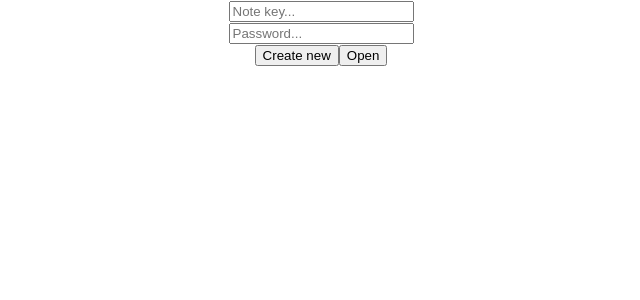
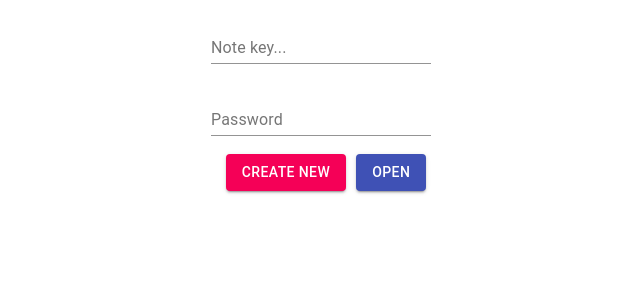
Before and after one commit to uxname/cryptonotes-webapp, a React (Create React App) app: page / in a window 1280 px wide. Shown: the top 300 px of the page, without its empty margins (319-959 px from the left). Built offline with nearby package versions, Linux system fonts and the light colour scheme.

Commit message:
Added material design

```diff
--- a/package.json
+++ b/package.json
@@ -3,6 +3,7 @@
   "version": "0.1.0",
   "private": true,
   "dependencies": {
+    "@material-ui/core": "^4.4.0",
     "apollo-boost": "^0.4.4",
     "crypto-js": "^3.1.9-1",
     "graphql": "^14.5.4",
--- a/src/components/Main/index.js
+++ b/src/components/Main/index.js
@@ -1,4 +1,6 @@
 import React, {useState} from 'react';
+import Button from '@material-ui/core/Button';
+import TextField from '@material-ui/core/TextField';
 
 export default function (props) {
     const [noteKey, setNoteKey] = useState(null);
@@ -15,14 +17,16 @@ export default function (props) {
 
     return (
         <>
-            <input type="text" id='input-note-key' placeholder="Note key..."
-                   onChange={e => setNoteKey(e.target.value)}/>
+            <TextField margin="normal" type="text" id='input-note-key' label="Note key..."
+                       onChange={e => setNoteKey(e.target.value)}/>
             <br/>
-            <input type="password" id='input-password' placeholder="Password..."
-                   onChange={e => setNotePassword(e.target.value)}/>
+            <TextField margin="normal" label='Password' type="password" id='input-password'
+                       onChange={e => setNotePassword(e.target.value)}/>
             <br/>
-            <button id="btn-create" onClick={createNote}>Create new</button>
-            <button id="btn-open" onClick={openNote}>Open</button>
+            <Button style={{
+                margin: 10
+            }} variant="contained" color="secondary" id="btn-create" onClick={createNote}>Create new</Button>
+            <Button variant="contained" color="primary" id="btn-open" onClick={openNote}>Open</Button>
         </>
     )
 };
--- a/src/components/NoteView/index.js
+++ b/src/components/NoteView/index.js
@@ -1,4 +1,6 @@
 import React from 'react';
+import Button from '@material-ui/core/Button';
+import {TextField} from "@material-ui/core";
 
 export default function (props) {
 
@@ -12,15 +14,26 @@ export default function (props) {
     }
 
     return (
-        <>
-            Current note: {props.currentNoteKey}
+        <div style={{
+            margin: 100
+        }}>
+            <TextField
+                label={`Note key: ${props.currentNoteKey}`}
+                margin="normal"
+                variant="outlined"
+                multiline
+                rows="12"
+                rowsMax="20"
+                fullWidth
+                id='input-note-text'
+                placeholder="Note text..."
+                onChange={e => props.setCurrentNoteText(e.target.value)}
+                value={props.currentNoteText || ''}/>
             <br/>
-            <textarea rows={12} cols={70} id='input-note-text'
-                      placeholder="Note text..." onChange={e => props.setCurrentNoteText(e.target.value)}
-                      value={props.currentNoteText || ''}/>
-            <br/>
-            <button id="btn-create" onClick={saveNote}>Save</button>
-            <button id="btn-close" onClick={close}>Close</button>
-        </>
+            <Button style={{
+                margin: 10
+            }} variant="contained" color="secondary" id="btn-create" onClick={saveNote}>Save</Button>
+            <Button variant="contained" color="primary" id="btn-close" onClick={close}>Close</Button>
+        </div>
     )
 };
```
Also changed, not shown: 1 other file (tests, documents, lock files or other folders).
